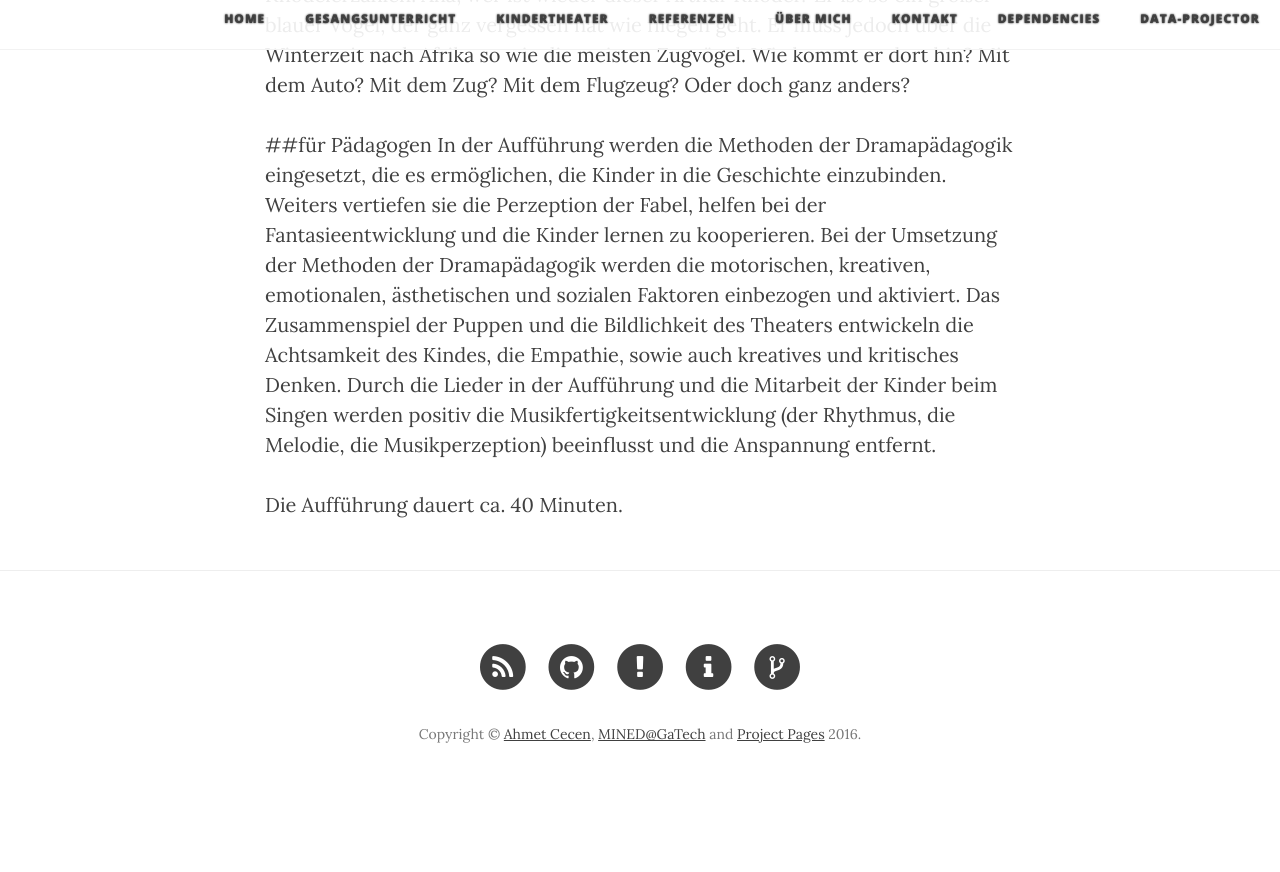
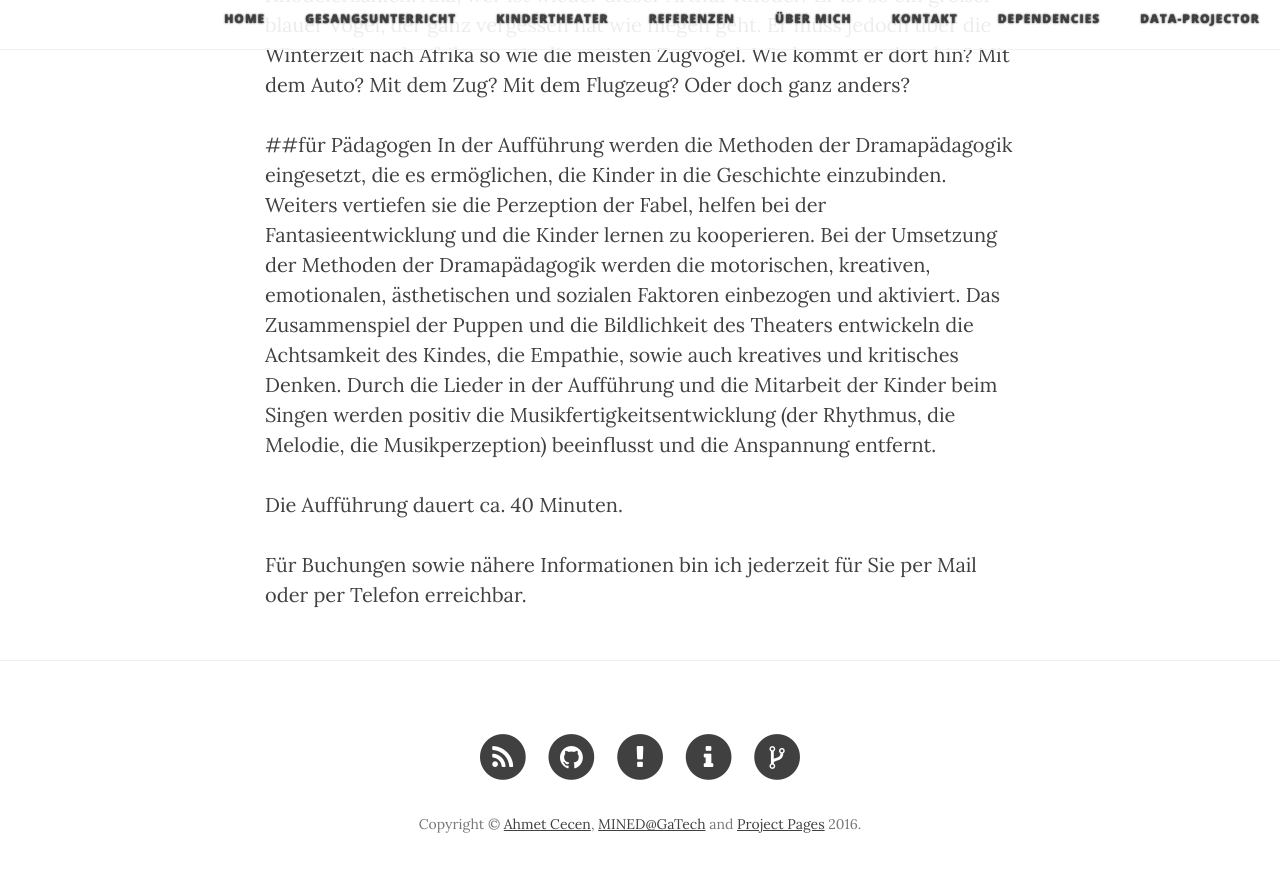
Before and after one commit to janhyza/gesangscoaching.at, a Jekyll site: the page built from projects/Kindertheater.md, in a window 1280 px wide and 900 px high, scrolled down 797 px. Shown: the top 872 px of the window. Built offline with Jekyll 4.4.1, drawn with Linux system fonts in a browser that asks for light colours; nearby versions of some CDN libraries; before the commit the page ends 1607 px from its top, so only the background shows below that.

Commit message:
text change

```diff
--- a/projects/Kindertheater.md
+++ b/projects/Kindertheater.md
@@ -17,3 +17,5 @@ In  der Aufführung  werden  die Methoden  der  Dramapädagogik eingesetzt, die
 Das Zusammenspiel der Puppen und die Bildlichkeit des Theaters entwickeln die Achtsamkeit des Kindes, die Empathie, sowie auch kreatives und kritisches Denken.  Durch die Lieder in der Aufführung und die Mitarbeit der Kinder beim Singen werden positiv die Musikfertigkeitsentwicklung  (der  Rhythmus, die  Melodie, die  Musikperzeption)  beeinflusst  und  die Anspannung entfernt.
 
 Die Aufführung dauert ca. 40 Minuten.
+
+Für Buchungen sowie nähere Informationen bin ich jederzeit für Sie per Mail oder per Telefon erreichbar.
```
